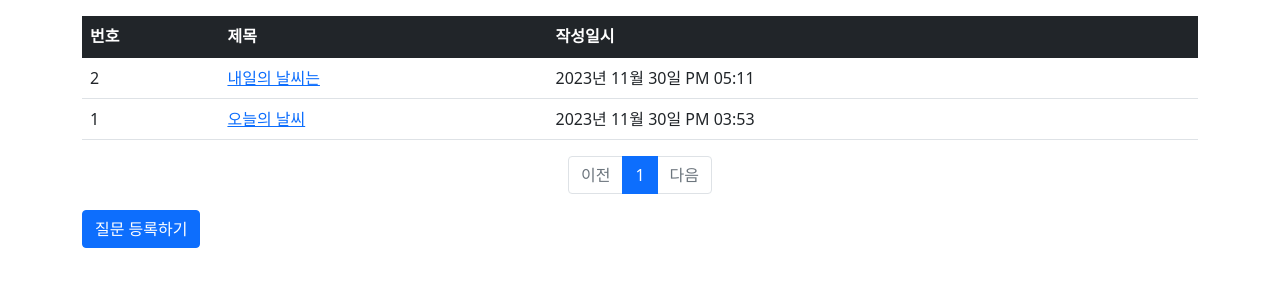
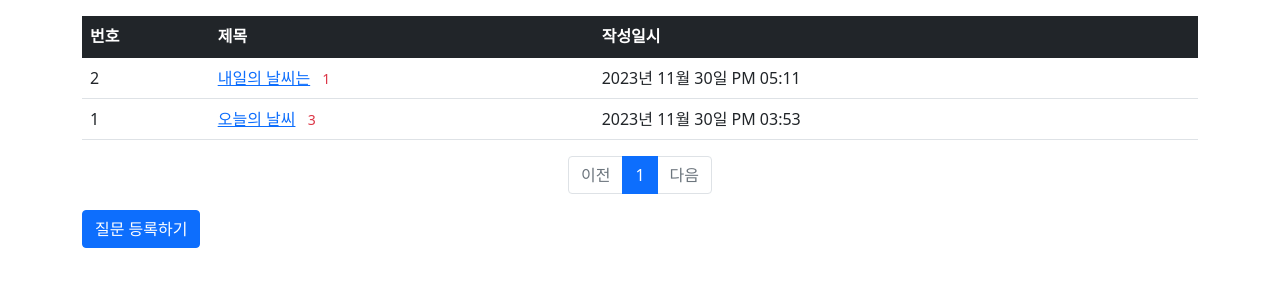
Before and after one commit to duck82father/flask_ex_02, a Flask app: page /question/list/ in a window 1280 px wide. Shown: the part 57-357 px from the top of the page. Run offline with Flask 3, Linux system fonts and the light colour scheme; some libraries are stand-ins or nearby versions.

Commit message:
3-05 질믄에 달린 답변 개수 표시

```diff
--- a/board/templates/question/question_list.html
+++ b/board/templates/question/question_list.html
@@ -16,6 +16,9 @@
             <td>{{ question_list.total - ((question_list.page-1)*question_list.per_page)-loop.index0}}</td>
             <td>
                 <a href="{{ url_for('question.detail', question_id=question.id) }}">{{ question.subject }}</a>
+                {% if question.answer_set|length > 0 %}
+                <span class="text-danger small mx-2">{{ question.answer_set|length }}</span>
+                {% endif %}
             </td>
             <td>{{ question.create_date|datetime }}</td>
         </tr>
```
